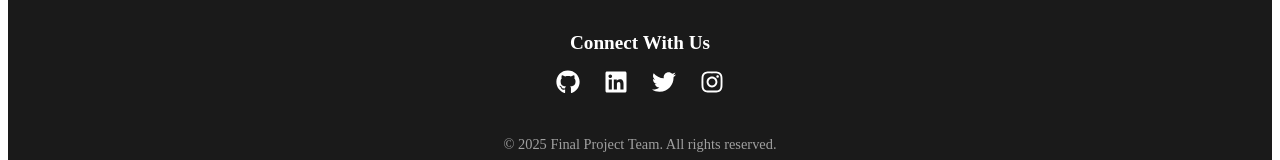
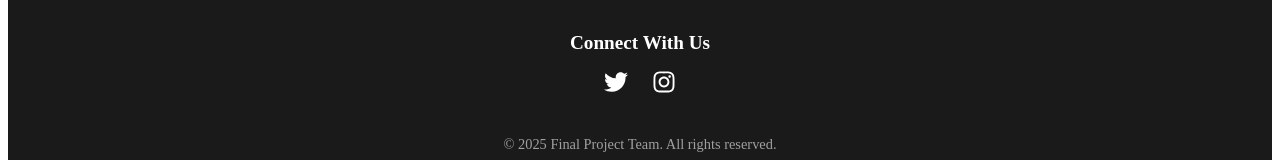
Before and after one commit to Anuhya92/final-project-backend, a React (Vite) app in the folder frontend/: page /checkout in a window 1280 px wide. Shown: the part 2311-2471 px from the top of the page. Built offline with nearby package versions, Linux system fonts and the light colour scheme.

Commit message:
adding twitter and removing github and linkeden

```diff
--- a/frontend/src/components/Footer.tsx
+++ b/frontend/src/components/Footer.tsx
@@ -1,5 +1,5 @@
 import React from 'react';
-import { FaGithub, FaLinkedin, FaTwitter, FaInstagram } from 'react-icons/fa';
+import { FaTwitter, FaInstagram } from 'react-icons/fa';
 import './Footer.css';
 
 const Footer: React.FC = () => {
@@ -9,16 +9,10 @@ const Footer: React.FC = () => {
         <div className="footer-section">
           <h3>Connect With Us</h3>
           <div className="social-links">
-            <a href="https://github.com" target="" rel="noopener noreferrer">
-              <FaGithub className="social-icon" />
-            </a>
-            <a href="https://linkedin.com" target="" rel="noopener noreferrer">
-              <FaLinkedin className="social-icon" />
-            </a>
-            <a href="https://twitter.com" target="" rel="noopener noreferrer">
+            <a href="https://twitter.com" target="_blank" rel="noopener noreferrer">
               <FaTwitter className="social-icon" />
             </a>
-            <a href="https://instagram.com" target="" rel="noopener noreferrer">
+            <a href="https://instagram.com" target="_blank" rel="noopener noreferrer">
               <FaInstagram className="social-icon" />
             </a>
           </div>
```
